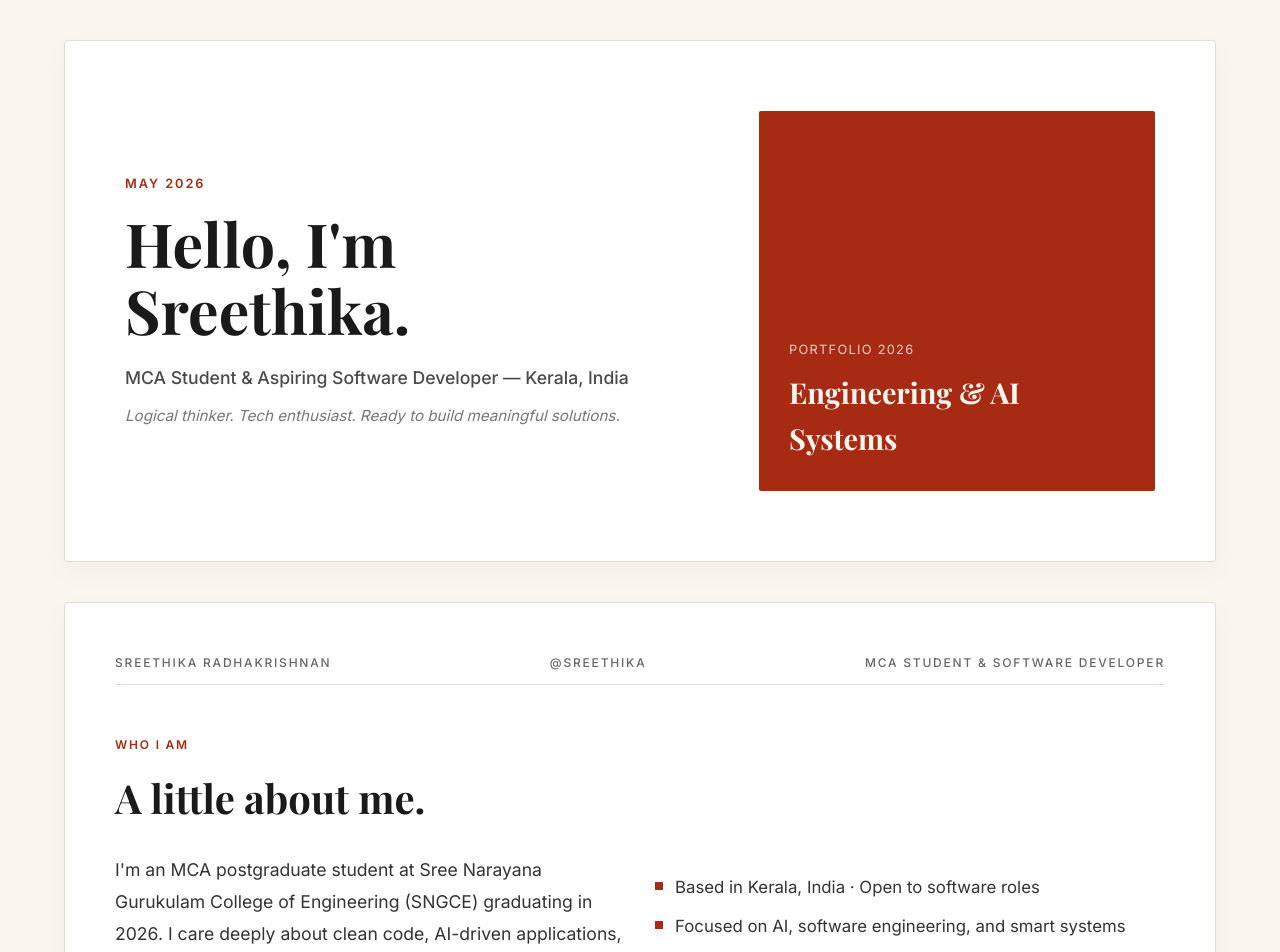
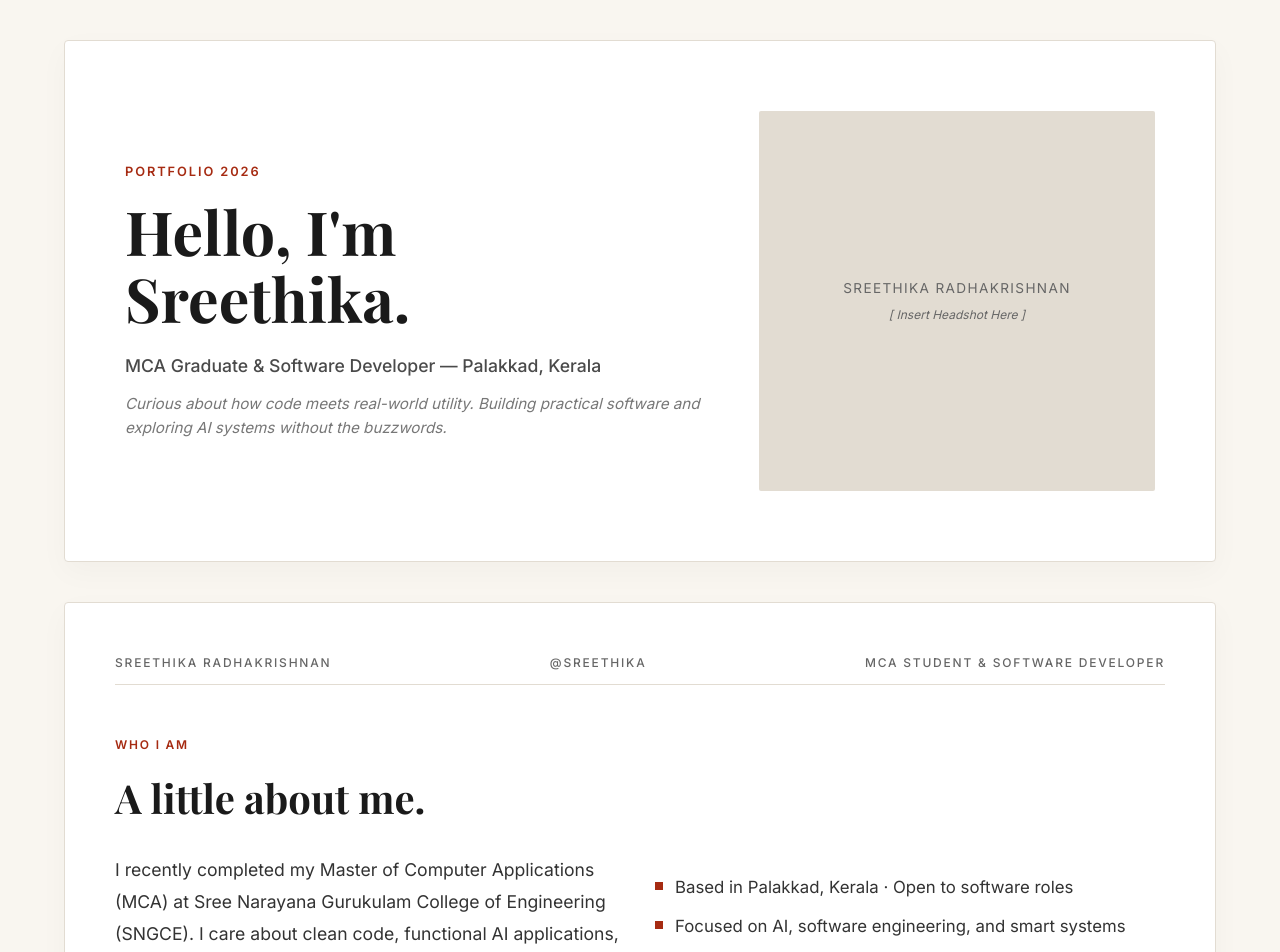
Before and after one commit to Sr-2525/Portfolio, a React app: page / in a window 1280 px wide. Shown: the top 952 px of the page. Built offline with nearby package versions, Linux system fonts and the light colour scheme; the HTML template or start-up script is replaced by a standard one; a web font is replaced by a local one.

Commit message:
Updated Hero and About sections: removed date, updated graduation status to recent passout, set location to Palakkad, and updated tagline

```diff
--- a/src/components/About.jsx
+++ b/src/components/About.jsx
@@ -9,10 +9,10 @@ function About() {
 
       <div className="grid-2" style={{ alignItems: 'start' }}>
         <p style={{ fontSize: '1.1rem', color: '#333', lineHeight: '1.8' }}>
-          I'm an MCA postgraduate student at Sree Narayana Gurukulam College of Engineering (SNGCE) graduating in 2026. I care deeply about clean code, AI-driven applications, and solving real-world challenges through technology.
+          I recently completed my Master of Computer Applications (MCA) at Sree Narayana Gurukulam College of Engineering (SNGCE). I care about clean code, functional AI applications, and building software that actually solves practical problems.
         </p>
         <ul className="square-list">
-          <li>Based in Kerala, India · Open to software roles</li>
+          <li>Based in Palakkad, Kerala · Open to software roles</li>
           <li>Focused on AI, software engineering, and smart systems</li>
           <li>Available for full-time entry-level opportunities</li>
         </ul>
@@ -20,4 +20,5 @@ function About() {
     </section>
   )
 }
+
 export default About
--- a/src/components/Hero.jsx
+++ b/src/components/Hero.jsx
@@ -2,16 +2,21 @@ function Hero() {
   return (
     <div className="cover-slide">
       <div className="cover-left">
-        <span className="top-tag">MAY 2026</span>
+        <span className="top-tag">PORTFOLIO 2026</span>
         <h1>Hello, I'm<br />Sreethika.</h1>
-        <p className="subtitle">MCA Student & Aspiring Software Developer — Kerala, India</p>
-        <p className="tagline">Logical thinker. Tech enthusiast. Ready to build meaningful solutions.</p>
+        <p className="subtitle">MCA Graduate &amp; Software Developer — Palakkad, Kerala</p>
+        <p className="tagline">Curious about how code meets real-world utility. Building practical software and exploring AI systems without the buzzwords.</p>
       </div>
-      <div className="cover-right-box">
-        <span>PORTFOLIO 2026</span>
-        <h3>Engineering &amp; AI Systems</h3>
+
+      <div className="cover-right-box" style={{ padding: '0', overflow: 'hidden', display: 'flex', alignItems: 'center', justifyContent: 'center', background: '#E2DCD2' }}>
+        {/* Drop your photo inside src/assets/ and import it, or use this clean styled container */}
+        <div style={{ textAlign: 'center', color: '#666', padding: '20px' }}>
+          <p style={{ fontSize: '0.85rem', textTransform: 'uppercase', letterSpacing: '0.1em' }}>Sreethika Radhakrishnan</p>
+          <p style={{ fontSize: '0.75rem', marginTop: '5px', fontStyle: 'italic' }}>[ Insert Headshot Here ]</p>
+        </div>
       </div>
     </div>
   )
 }
+
 export default Hero
```
